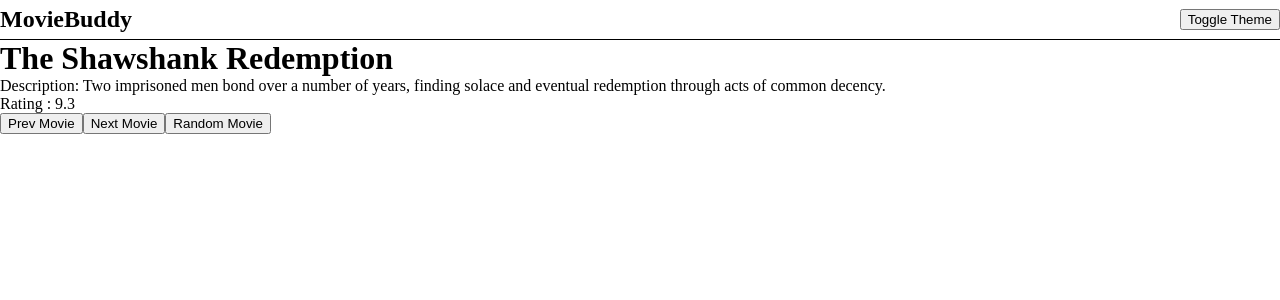
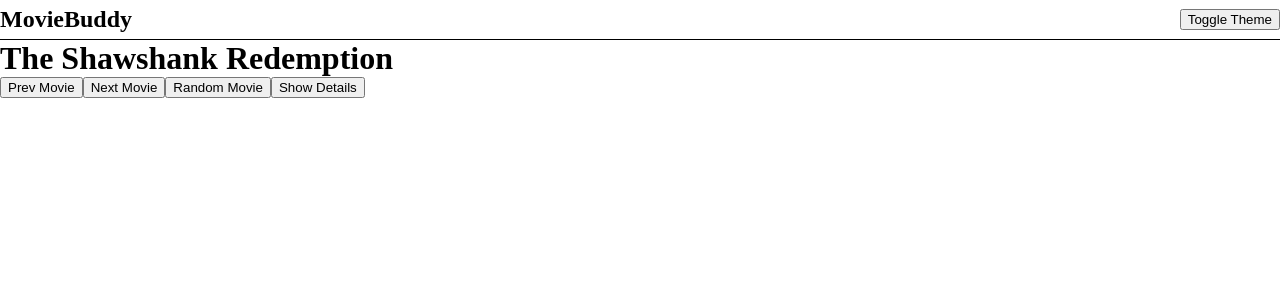
Before and after one commit to jordanburger22/movie-buddy, a React (Vite) app: page / in a window 1280 px wide. Shown: the top 300 px of the page. Built offline with nearby package versions, Linux system fonts and the light colour scheme.

Commit message:
conditional-rendering-details

```diff
--- a/src/components/RandomMovie.jsx
+++ b/src/components/RandomMovie.jsx
@@ -1,10 +1,11 @@
-import {useState} from "react"
+import { useState } from "react"
 import movies from "../movies"
 
 export default function RandomMovie() {
 
     // react state
     const [movieIndex, setMovieIndex] = useState(0)
+    const [showDetails, setShowDetails] = useState(false)
 
     function getRandomMovie() {
         const randomIndex = Math.floor(Math.random() * movies.length)
@@ -14,9 +15,9 @@
     function nextMovie(num) {
         setMovieIndex(prevMovieIndex => {
             const newIndex = prevMovieIndex + num
-            if(newIndex < 0 ){
+            if (newIndex < 0) {
                 return movies.length - 1
-            } else if ( newIndex === movies.length){
+            } else if (newIndex === movies.length) {
                 return 0
             } else {
                 return newIndex
@@ -24,14 +25,26 @@
         })
     }
 
+    function toggleDetails(){
+        setShowDetails(!showDetails)
+    }
+
     return (
         <div>
             <h1>{movies[movieIndex].title}</h1>
-            <p>Description: {movies[movieIndex].description}</p>
-            <p>Rating : {movies[movieIndex].rating}</p>
+
+            { showDetails && (
+               <>
+               <p>Description: {movies[movieIndex].description}</p>
+                <p>Rating : {movies[movieIndex].rating}</p>
+               </>
+            )
+            }
+
             <button onClick={() => nextMovie(-1)}>Prev Movie</button>
             <button onClick={() => nextMovie(1)}>Next Movie</button>
             <button onClick={getRandomMovie}>Random Movie</button>
+            <button onClick = {toggleDetails}>{showDetails ? "Hide Details" : "Show Details"}</button>
         </div>
     )
 }
```
